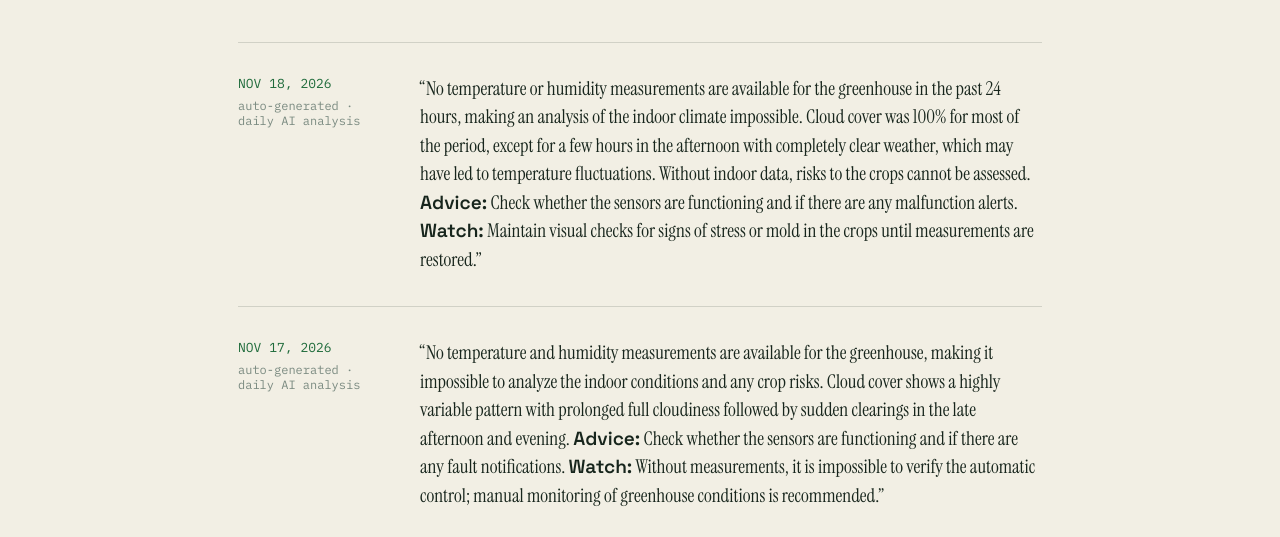
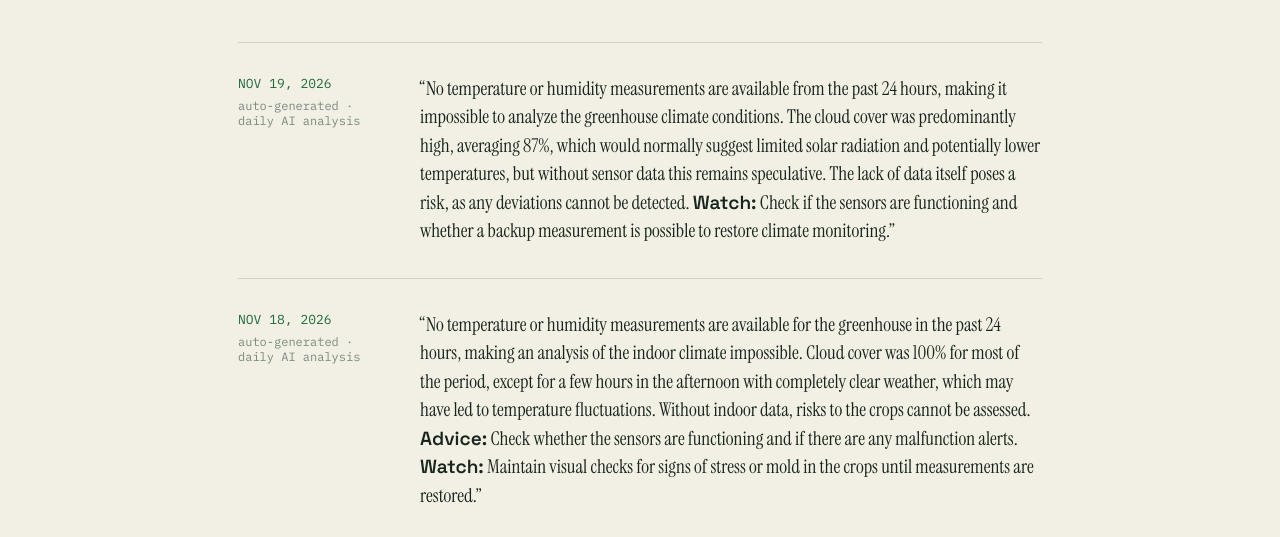
Before and after one commit to TheAutonomousgreenhouse/autonomousgreenhouse-site, a plain HTML site: page ai-analyses.html in a window 1280 px wide. Shown: the part 263-800 px from the top of the page. Drawn offline with Linux system fonts and the light colour scheme.

Commit message:
Daily AI analysis: NOV 19, 2026

```diff
--- a/ai-analyses.html
+++ b/ai-analyses.html
@@ -35,6 +35,15 @@
   <h1 class="build-log-title">Every night, read back to you.</h1>
   <div class="phase-list">
     <!-- DAILY-ANALYSIS-START — kas/scripts/daily-analysis-site-update.mjs inserts new phase-rows right after this marker -->
+    <div class="phase-row" data-auto-ts="1795046403024">
+      <div>
+        <div class="phase-tag">NOV 19, 2026</div>
+        <div class="phase-status">auto-generated &middot; daily AI analysis</div>
+      </div>
+      <div>
+        <p class="analysis-quote">&ldquo;No temperature or humidity measurements are available from the past 24 hours, making it impossible to analyze the greenhouse climate conditions. The cloud cover was predominantly high, averaging 87%, which would normally suggest limited solar radiation and potentially lower temperatures, but without sensor data this remains speculative. The lack of data itself poses a risk, as any deviations cannot be detected. <strong>Watch:</strong> Check if the sensors are functioning and whether a backup measurement is possible to restore climate monitoring.&rdquo;</p>
+      </div>
+    </div>
     <div class="phase-row" data-auto-ts="1794960060127">
       <div>
         <div class="phase-tag">NOV 18, 2026</div>
```
Also changed, not shown: index.html (+3 -3 lines).
